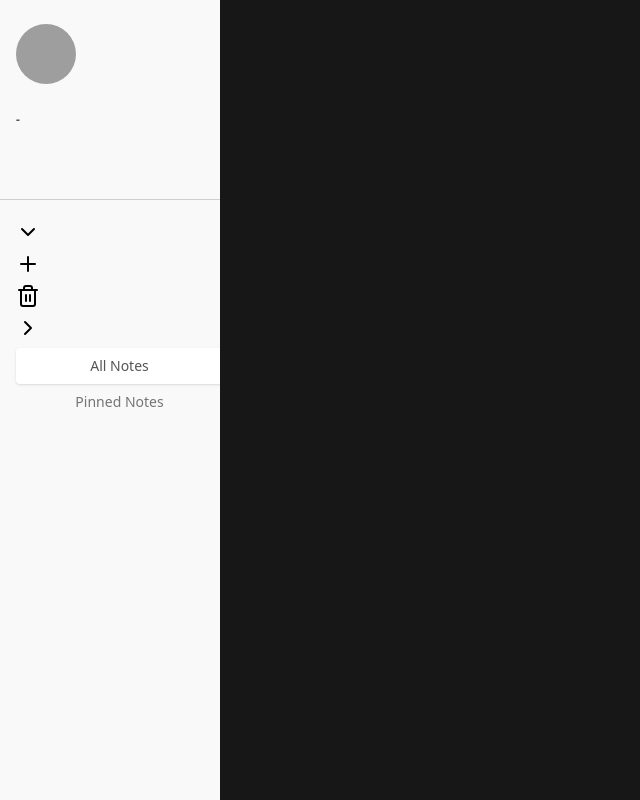
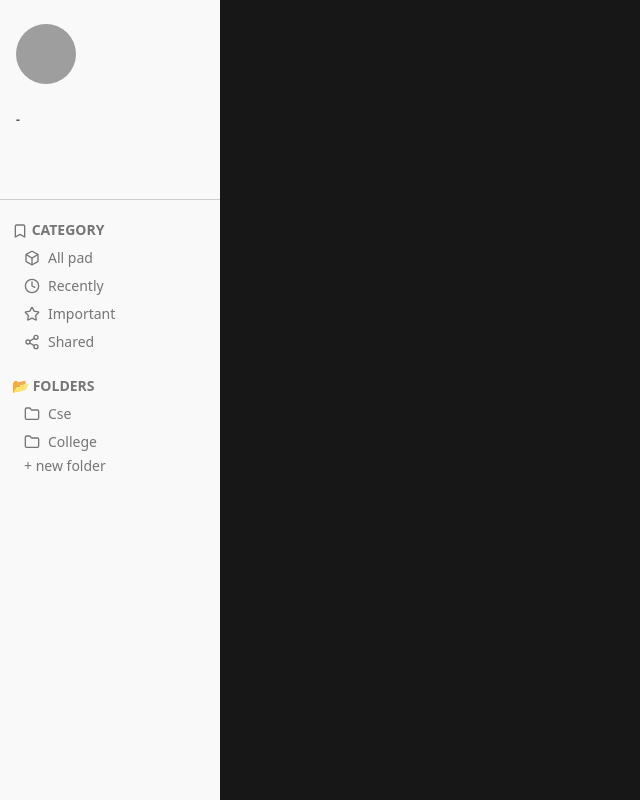
Before and after one commit to krishnarathnam/marky, a React (Vite) app: page /home in a window 1280 px wide. Shown: the whole page, without its empty margins (0-640 px from the left). Built offline with nearby package versions, Linux system fonts and the light colour scheme; no server answers; grey boxes are pictures that could not be loaded.

Commit message:
added function sidebar

```diff
--- a/package.json
+++ b/package.json
@@ -14,6 +14,7 @@
   },
   "dependencies": {
     "@tailwindcss/vite": "^4.1.4",
+    "crypto": "^1.0.1",
     "lucide-react": "^0.501.0",
     "react": "^19.0.0",
     "react-dom": "^19.0.0",
--- a/src/ui/App.jsx
+++ b/src/ui/App.jsx
@@ -13,8 +13,7 @@ function App() {
       {/* <NotesBar /> */}
       <main className="flex-1 overflow-y-auto">
         <Routes>
-          <Route path='/allnotes' element={<Home />}/>
-          <Route path='/pnotes' element={<Notes />}/>
+          <Route path='/category/:name' element={<Home />}/>
         </Routes>
       </main>
     </div>
--- /dev/null
+++ b/src/ui/components/Category.jsx
@@ -0,0 +1,21 @@
+import React from 'react'
+import { NavLink } from 'react-router';
+import { Folder, Star, Share2, Clock, Box, Hash, Plus,Bookmark} from "lucide-react";
+import SidebarLink from './SidebarLink'
+
+export default function Category({changeIndex, indexs}) {
+     const folder = ["Cse", 'College']
+     const tag = []
+
+     return (
+          <div>
+              <h3 className="uppercase ml-3 font-bold text-dim-gray text-sm mb-2"><span><Bookmark size={16} className={"inline"}/></span> Category</h3>
+              <div className="space-y-2 ml-6">
+                <SidebarLink to="/category/all" icon={<Box size={16} />} label="All pad" />
+                <SidebarLink to="/category/recent" icon={<Clock size={16} />} label="Recently" />
+                <SidebarLink to="/category/important" icon={<Star size={16} />} label="Important" />
+                <SidebarLink to="/category/shared" icon={<Share2 size={16} />} label="Shared" />
+              </div>
+          </div>
+    )
+}
--- a/src/ui/components/Files.jsx
+++ b/src/ui/components/Files.jsx
@@ -1,36 +1,16 @@
 import React from 'react'
-import { Link } from 'react-router';
-import { ChevronDown, ChevronRight, Plus, Trash2 } from 'lucide-react';
-export default function Files({changeIndex, indexs}) {
-    const navItems = [
-        {name: "All Notes", id:'allnotes'},
-        {name: "Pinned Notes", id:'pnotes'},
-    ];
+import { NavLink } from 'react-router';
+import { Folder, Star, Share2, Clock, Box, Hash, Plus } from "lucide-react";
+import Category from './Category'
+import Folders from './Folders'
+
+export default function Files() {
 
 
-    return (
-        <div className="w-60 bg-off-white px-4 border-r overflow-y-auto ">
-            <ul className="space-y-2">
-            <ChevronDown/>
-            <Plus />
-            <Trash2 />
-            <ChevronRight/>
-                {navItems.map(({name, id}) => (
-                    <Link to={id}>
-                    <button
-                        key={id}
-                        className={`text-sm block w-full px-3 py-2 rounded-l cursor-pointer
-                                ${id === indexs
-                                ? "bg-white text-off-black font-medium shadow-sm"
-                                : "text-dim-gray hover:text-off-black hover:bg-gray-100"
-                            }`}
-                        onClick={() => changeIndex(id)}
-                    >
-                        {name}
-                    </button>
-                    </Link>
-                ))}
-            </ul>
+     return (
+        <div className='w-full h-full space-y-6 text-sm '>
+            <Category />
+            <Folders />
         </div>
     )
 }
--- /dev/null
+++ b/src/ui/components/Folders.jsx
@@ -0,0 +1,33 @@
+import React from 'react';
+import {useState} from 'react';
+import SideBarLink from './SideBarLink';
+import { Folder } from 'lucide-react';  // Assuming you're using react-icons for the Folder icon
+
+export default function Folders() {
+	const [folders, setFolders] = useState(['Cse', 'College'])
+
+	  function createNewFolder(){
+	  	setFolders([...folders, 'newFolder'])
+	  }
+
+	  return (
+	    <div>
+	      <h3 className="uppercase ml-3 font-bold text-dim-gray text-sm mb-2">
+	        <span>📂</span> Folders
+	      </h3>
+	      <div className="ml-6 space-y-2 max-h-[calc(100vh-500px)] overflow-y-auto">
+	        {folders.map((folder) => {
+	          return (
+	            <SideBarLink
+	              to={`/folder/${folder.toLowerCase()}`}
+	              key={crypto.randomUUID()}
+	              icon={<Folder size={16} />}
+	              label={folder}
+	            />
+	          );
+	        })}
+	      </div>
+	      <button className="hover:font-bold text-dim-gray text-sm ml-6 mt-1" onClick={createNewFolder}>+ new folder</button>
+	    </div>
+	  );
+}
--- a/src/ui/components/SideBar.jsx
+++ b/src/ui/components/SideBar.jsx
@@ -9,9 +9,14 @@ const SideBar = () => {
   }
 
   return (
-    <aside className="h-screen w-55 overflow-hidden bg-off-white m-0">
+    <aside className="h-screen w-55 bg-off-white m-0">
       <Header />
-      <Files changeIndex={changeIndex} setIndex={setIndex} indexs={indexs}/>
+      <div className="flex flex-col h-full">
+        {/* Set the scrollable area for files */}
+        <div className="overflow-y-auto flex-1">
+          <Files />
+        </div>
+      </div>
     </aside>
   );
 };
--- /dev/null
+++ b/src/ui/components/SidebarLink.jsx
@@ -0,0 +1,16 @@
+import {NavLink} from 'react-router'
+
+export default function SideBarLink({to, icon, label}) {
+
+	return(
+		<NavLink
+		    to={to}
+		    className={({ isActive }) =>
+		      `flex items-center gap-2 hover:text-dark-charcoal ${isActive ? "font-bold text-dark-charcoal" : "text-dim-gray"}`
+		    }
+	  	>
+		    {icon}
+		    {label}
+	  	</NavLink>
+	)
+}
```
Also changed, not shown: 1 other file (tests, documents, lock files or other folders).
